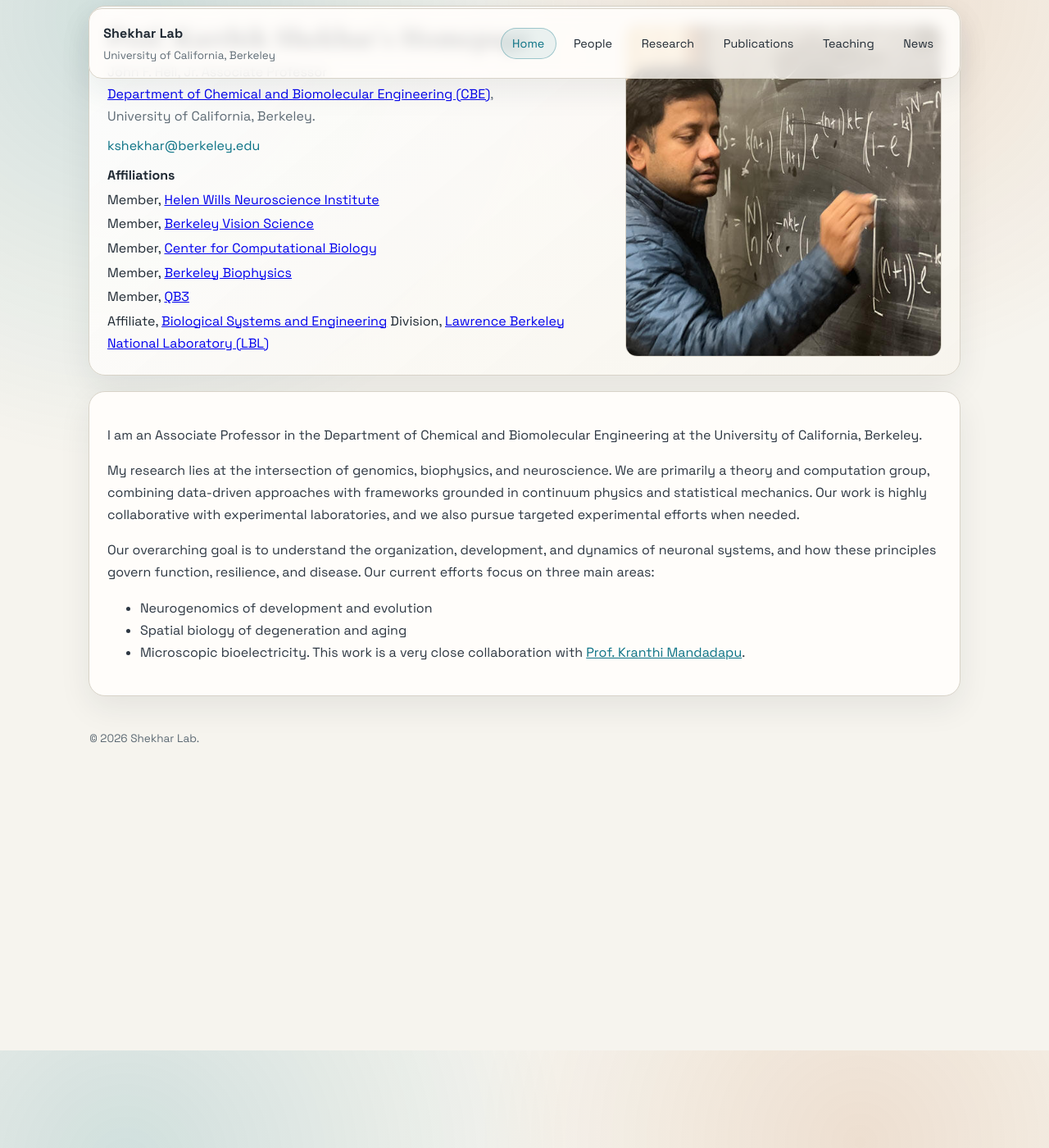
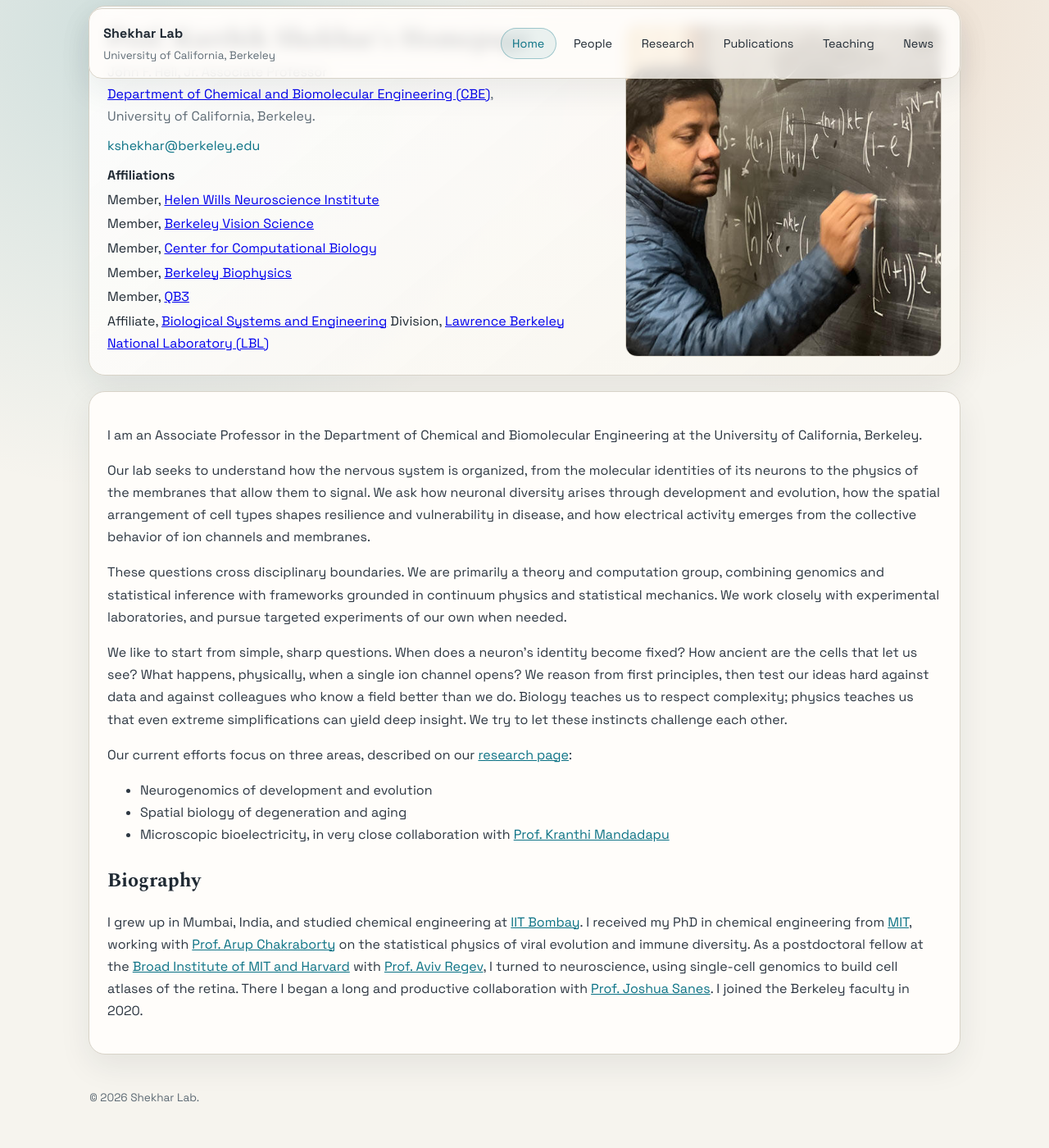
Before and after one commit to shekharlab/shekharlab.github.io, a Jekyll site: the page built from _pages/about.md, in a window 1280 px wide and 1400 px high, scrolled down 119 px. Shown: the whole window at 82% size. Built offline with Jekyll 4.4.1, drawn with Linux system fonts in a browser that asks for light colours.

Commit message:
Rewrite homepage intro, add biography, link Sirui Ning's website
Co-Authored-By: Claude Opus 5.5 <noreply@anthropic.com>

```diff
--- a/_pages/about.md
+++ b/_pages/about.md
@@ -19,10 +19,18 @@ social: true # includes social icons at the bottom of the page
 
 I am an Associate Professor in the Department of Chemical and Biomolecular Engineering at the University of California, Berkeley.
 
-My research lies at the intersection of genomics, biophysics, and neuroscience. We are primarily a theory and computation group, combining data-driven approaches with frameworks grounded in continuum physics and statistical mechanics. Our work is highly collaborative with experimental laboratories, and we also pursue targeted experimental efforts when needed.
+Our lab seeks to understand how the nervous system is organized, from the molecular identities of its neurons to the physics of the membranes that allow them to signal. We ask how neuronal diversity arises through development and evolution, how the spatial arrangement of cell types shapes resilience and vulnerability in disease, and how electrical activity emerges from the collective behavior of ion channels and membranes.
 
-Our overarching goal is to understand the organization, development, and dynamics of neuronal systems, and how these principles govern function, resilience, and disease. Our current efforts focus on three main areas:
+These questions cross disciplinary boundaries. We are primarily a theory and computation group, combining genomics and statistical inference with frameworks grounded in continuum physics and statistical mechanics. We work closely with experimental laboratories, and pursue targeted experiments of our own when needed.
+
+We like to start from simple, sharp questions. When does a neuron's identity become fixed? How ancient are the cells that let us see? What happens, physically, when a single ion channel opens? We reason from first principles, then test our ideas hard against data and against colleagues who know a field better than we do. Biology teaches us to respect complexity; physics teaches us that even extreme simplifications can yield deep insight. We try to let these instincts challenge each other.
+
+Our current efforts focus on three areas, described on our [research page]({{ '/projects/' | relative_url }}):
 
 - Neurogenomics of development and evolution
 - Spatial biology of degeneration and aging
-- Microscopic bioelectricity. This work is a very close collaboration with [Prof. Kranthi Mandadapu](https://mandadapu-group.github.io).
+- Microscopic bioelectricity, in very close collaboration with [Prof. Kranthi Mandadapu](https://mandadapu-group.github.io)
+
+## Biography
+
+I grew up in Mumbai, India, and studied chemical engineering at [IIT Bombay](https://www.iitb.ac.in). I received my PhD in chemical engineering from [MIT](https://cheme.mit.edu), working with [Prof. Arup Chakraborty](https://imes.mit.edu/people/chakraborty-arup) on the statistical physics of viral evolution and immune diversity. As a postdoctoral fellow at the [Broad Institute of MIT and Harvard](https://www.broadinstitute.org) with [Prof. Aviv Regev](https://en.wikipedia.org/wiki/Aviv_Regev), I turned to neuroscience, using single-cell genomics to build cell atlases of the retina. There I began a long and productive collaboration with [Prof. Joshua Sanes](https://www.mcb.harvard.edu/directory/joshua-sanes/). I joined the Berkeley faculty in 2020.
```
Also changed, not shown: _pages/group.md (+1 -0 lines).
